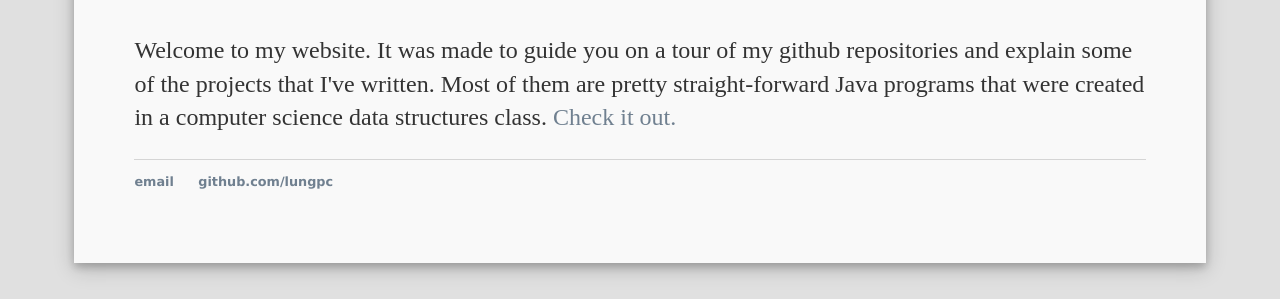
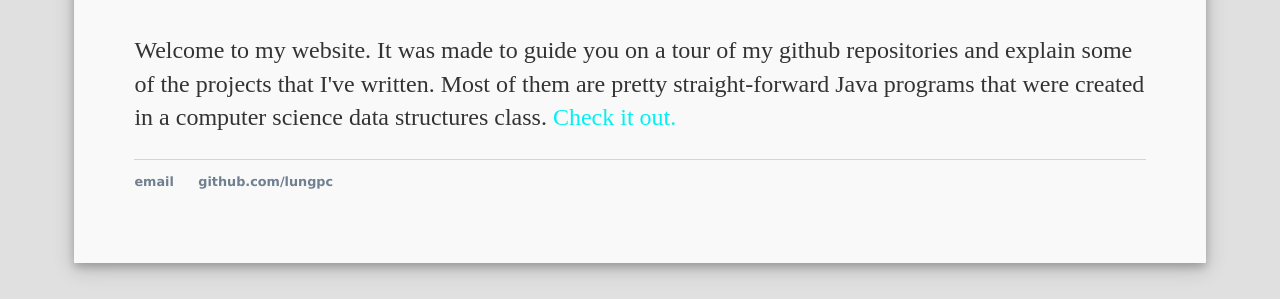
Before and after one commit to lungpc/lungpc.github.io, a Jekyll site: the page built from index.html, in a window 1280 px wide. Shown: the part 246-545 px from the top of the page. Built offline with Jekyll 4.4.1, drawn with Linux system fonts in a browser that asks for light colours.

Commit message:
Update style.css

```diff
--- a/css/style.css
+++ b/css/style.css
@@ -35,9 +35,14 @@ footer {
     font-size: .8em;
 }
 
+nav a, footer a {
+    text-decoration: none;
+    color: slategray;
+}
+
 a {
     text-decoration: none;
-    color: slategray;
+    color: rgb(0, 240, 243);
 }
 
 a:hover { color: black; }
```
